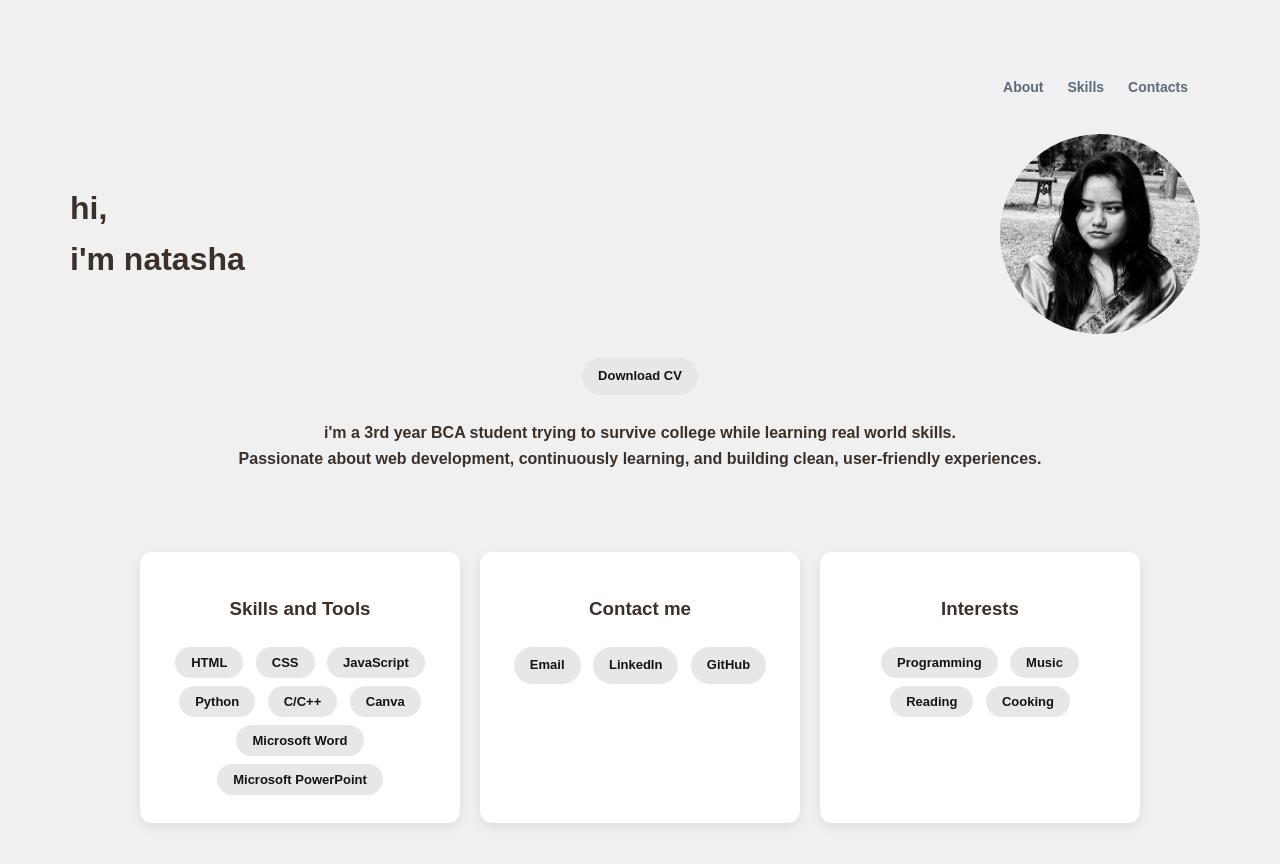
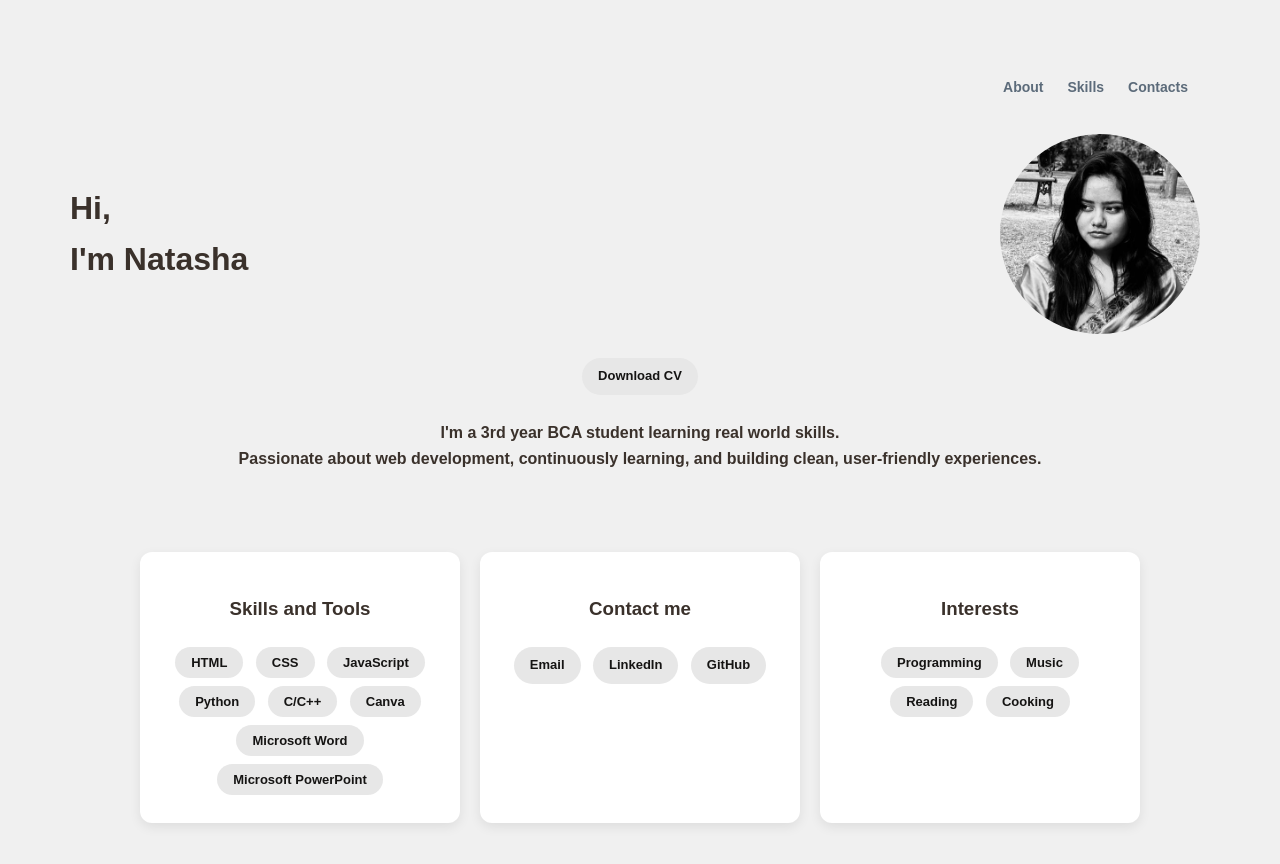
Before and after one commit to natashakalitaa/portfolio, a plain HTML site: page index.html in a window 1280 px wide. Drawn offline with Linux system fonts and the light colour scheme.

```diff
--- a/index.html
+++ b/index.html
@@ -17,14 +17,14 @@
     </div>
     </nav>
         <div class="hero-row">
-        <h1><strong>hi,<br> i'm natasha</strong></h1>
+        <h1><strong>Hi,<br> I'm Natasha</strong></h1>
         <img src= "b&wprofile.jpeg" alt="image of natasha">
     </div>
 
 
 <a href="resume.pdf" download class="chip">Download CV</a>
 
-        <h4 style="color: #3a312b;"><strong>i'm a 3rd year BCA student trying to survive college while learning real world skills.  <br> Passionate about web development, continuously learning, and building clean, user-friendly experiences.</strong></h4>
+        <h4 style="color: #3a312b;"><strong>I'm a 3rd year BCA student learning real world skills.  <br> Passionate about web development, continuously learning, and building clean, user-friendly experiences.</strong></h4>
 
     </section>
 
```
